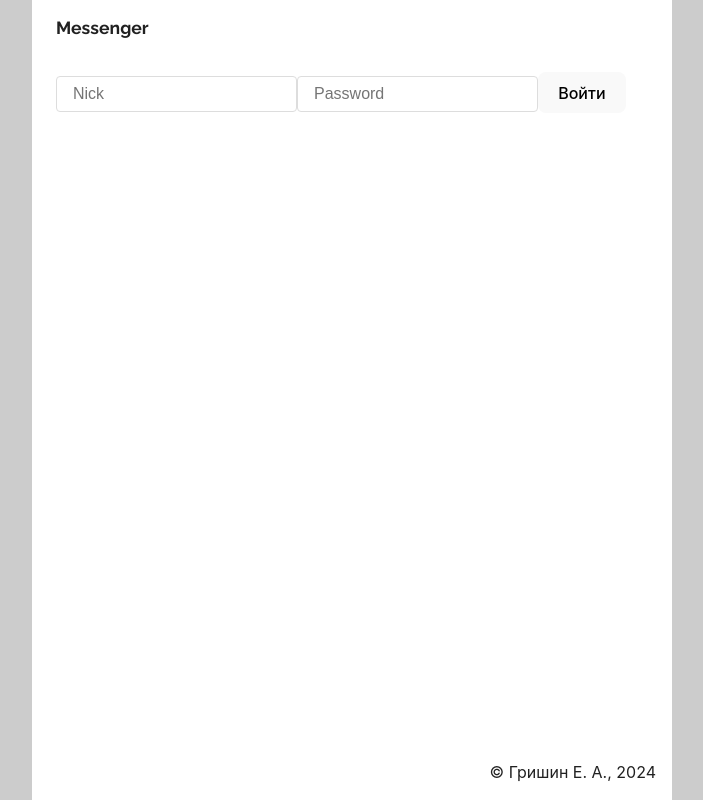
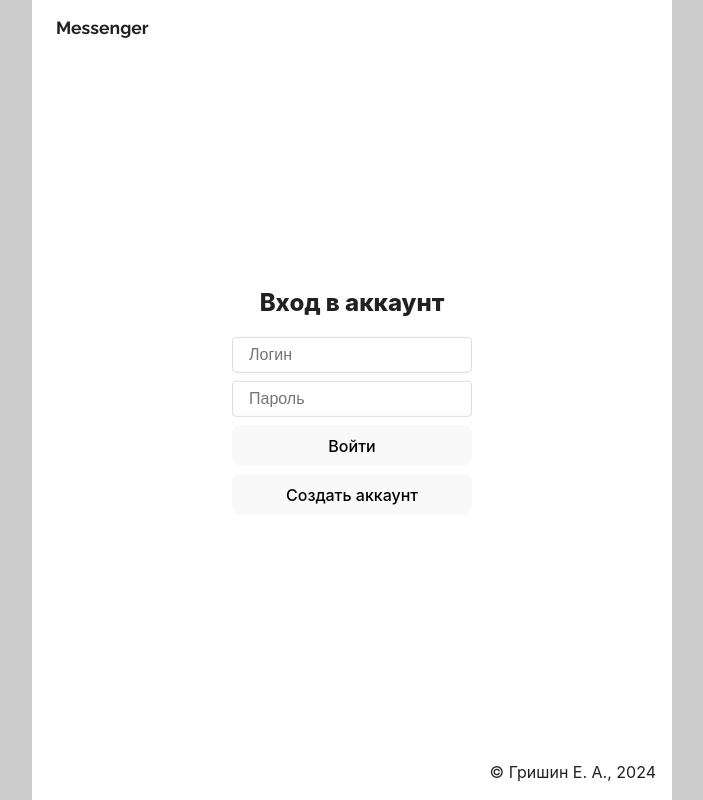
Before and after one commit to egorgrishin/messenger-front, a Vue app: page /login in a window 1280 px wide. Shown: the whole page, without its empty margins (288-991 px from the left). Built offline with nearby package versions, Linux system fonts and the light colour scheme; no server answers.

Commit message:
auth views

```diff
--- a/src/views/LoginView.vue
+++ b/src/views/LoginView.vue
@@ -17,11 +17,17 @@ const onLogin = async (event: Event): Promise<void> => {
 </script>
 
 <template>
-  <form @submit="onLogin">
-    <AppInput v-model:model="nick" type="text" placeholder="Nick" />
-    <AppInput v-model:model="password" type="password" placeholder="Password" />
-    <button>Войти</button>
-  </form>
+  <div class="auth__block">
+    <span class="auth__title">Вход в аккаунт</span>
+    <form class="auth__form" @submit="onLogin">
+      <AppInput v-model:model="nick" type="text" placeholder="Логин" autocomplete />
+      <AppInput v-model:model="password" type="password" placeholder="Пароль" autocomplete />
+      <button>Войти</button>
+    </form>
+    <RouterLink :to="{ name: 'register' }" class="auth__register-link">
+      <button>Создать аккаунт</button>
+    </RouterLink>
+  </div>
 </template>
 
 <style scoped>
--- a/src/views/RegisterView.vue
+++ b/src/views/RegisterView.vue
@@ -13,11 +13,17 @@ const onRegister = async (event: Event) => {
 </script>
 
 <template>
-  <form @submit="onRegister">
-    <AppInput v-model:model="nick" type="text" placeholder="Nick" />
-    <AppInput v-model:model="password" type="password" placeholder="Password" />
-    <button>Регистрация</button>
-  </form>
+  <div class="auth__block">
+    <span class="auth__title">Регистрация аккаунта</span>
+    <form class="auth__form" @submit="onRegister">
+      <AppInput v-model:model="nick" type="text" placeholder="Логин" />
+      <AppInput v-model:model="password" type="password" placeholder="Пароль" />
+      <button>Регистрация</button>
+    </form>
+    <RouterLink :to="{ name: 'login' }" class="auth__register-link">
+      <button>Войти</button>
+    </RouterLink>
+  </div>
 </template>
 
 <style scoped>
```
